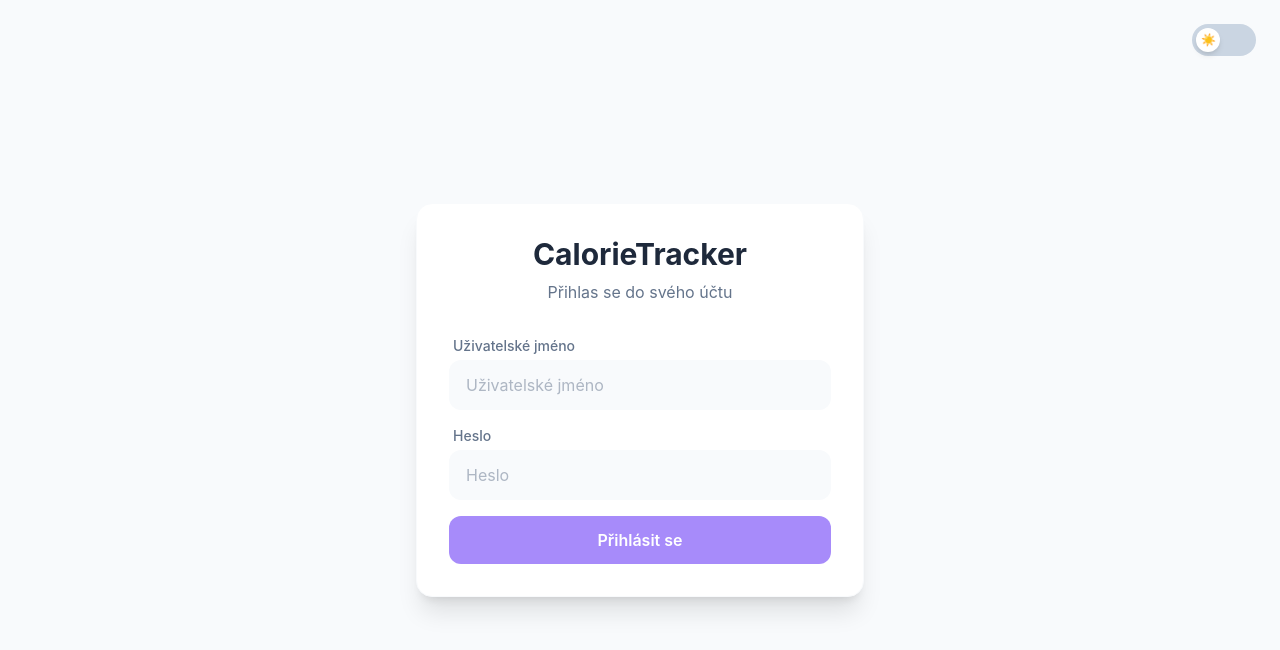
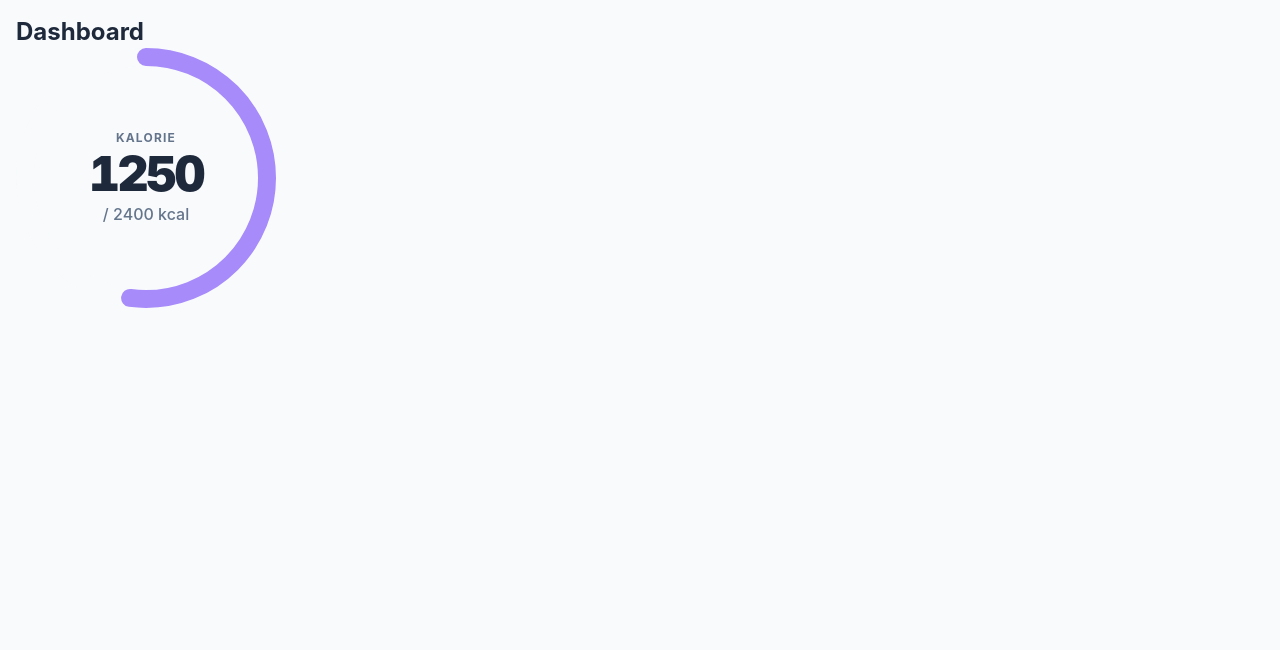
Before and after one commit to Jirotkins/CalorieTracker, a React (Vite) app in the folder frontend/: page /dashboard in a window 1280 px wide. Shown: the top 650 px of the page. Built offline with nearby package versions, Linux system fonts and the light colour scheme.

Commit message:
feat: setup routing and implement circular progress chart

```diff
--- a/frontend/package.json
+++ b/frontend/package.json
@@ -15,6 +15,7 @@
     "lucide-react": "^1.24.0",
     "react": "^19.2.7",
     "react-dom": "^19.2.7",
+    "react-router-dom": "^7.18.1",
     "tailwindcss": "^4.3.2",
     "vite-plugin-pwa": "^1.3.0"
   },
--- a/frontend/src/App.tsx
+++ b/frontend/src/App.tsx
@@ -1,7 +1,14 @@
+import { BrowserRouter, Routes, Route } from 'react-router-dom'
 import Login from './pages/Login'
+import Dashboard from './pages/Dashboard'
 
 export default function App() {
   return (
-    <Login />
+    <BrowserRouter>
+      <Routes>
+        <Route path='/' element={<Login />} />
+        <Route path='/dashboard' element={<Dashboard />} />
+      </Routes>
+    </BrowserRouter>
   )
 }
--- /dev/null
+++ b/frontend/src/components/ui/CircularProgress.tsx
@@ -0,0 +1,88 @@
+import { useEffect, useState } from "react";
+import { type MacroGoal } from "../../types/nutrition";
+
+interface CircularProgressProps {
+    data: MacroGoal;
+    size?: number; // Průměr kruhu v pixelech
+    strokeWidth?: number; // Tloušťka čáry
+    label?: string;
+}
+
+export function CircularProgress({
+    data,
+    size = 260,
+    strokeWidth = 18,
+    label = 'Kalorie'
+}: CircularProgressProps) {
+    const [progress, setProgress] = useState(0); // Pro animaci nejdříve 0
+
+    // SVG kruh
+    const radius = (size - strokeWidth) / 2;
+    const circumference = radius * 2 * Math.PI;
+
+    // Je cíl přečerpaný?
+    const isOver = data.consumed > data.goal;
+
+    // Omezení výplňe kruhu na 100% kvůli přečerpání
+    const safeGoal = data.goal > 0 ? data.goal : 1;
+    const percentage = Math.min((progress / safeGoal) * 100, 100);
+    const strokeDashoffset = circumference - (percentage / 100) * circumference;
+
+    // Progress postupně zvedneme z 0 na reálnou hodnotu
+    useEffect(() => {
+        const timer = setTimeout(() => setProgress(data.consumed), 100);
+        return () => clearTimeout(timer);
+    }, [data.consumed]);
+
+    return (
+        <div className="relative flex items-center justify-center" style={{ width: size, height: size }}>
+            {/* SVG Kruhy */}
+            <svg
+                width={size}
+                height={size}
+                viewBox={`0 0 ${size} ${size}`}
+                className="transform -rotate-90" // Otočíme kruh o 90 stupňů, aby začínal nahoře na 12 hodinách
+            >
+                {/* Podkladový prázdný kruh */}
+                <circle
+                    className="text-surface-hover dark:text-surface stroke-current"
+                    strokeWidth={strokeWidth}
+                    fill="transparent"
+                    r={radius}
+                    cx={size / 2}
+                    cy={size / 2}
+                />
+
+                {/* Barevný kruh (vyplněný podle progresu) */}
+                <circle
+                    // Pokud přečerpá, změní barvu na červenou
+                    className={`${isOver ? 'text-red-500' : 'text-brand'} stroke-current transition-all duration-1000 ease-out`}
+                    strokeWidth={strokeWidth}
+                    strokeLinecap="round" // Zakulacené konce čáry
+                    fill="transparent"
+                    r={radius}
+                    cx={size / 2}
+                    cy={size / 2}
+                    style={{
+                        strokeDasharray: circumference,
+                        strokeDashoffset: strokeDashoffset,
+                    }}
+                />
+            </svg>
+            {/* Čísla uvnitř kruhu */}
+            <div className="absolute flex flex-col items-center justify-center text-center">
+                <span className="text-text-muted font-bold text-xs uppercase tracking-widest mb-1">
+                    {label}
+                </span>
+
+                <span className={`text-5xl font-black tabular-nums tracking-tighter ${isOver ? 'text-red-500' : 'text-text-main'}`}>
+                    {data.consumed}
+                </span>
+
+                <span className="text-text-muted font-medium mt-1">
+                    / {data.goal} kcal
+                </span>
+            </div>
+        </div>
+    );
+}
--- /dev/null
+++ b/frontend/src/pages/Dashboard.tsx
@@ -0,0 +1,11 @@
+import { CircularProgress } from "../components/ui/CircularProgress";
+import { MOCK_DAILY_NUTRITION } from "../types/nutrition";
+
+export default function Dashboard() {
+    return (
+        <main className="p-4">
+            <h1 className="text-2xl font-bold"> Dashboard</h1>
+            <CircularProgress data={MOCK_DAILY_NUTRITION.calories} />
+        </main>
+    );
+}
--- /dev/null
+++ b/frontend/src/types/nutrition.ts
@@ -0,0 +1,29 @@
+
+// Rozhraní pro jedno konrétní makro
+export interface MacroGoal {
+    consumed: number;
+    goal: number;
+}
+
+// Objekt celého dne
+export interface DailyNutrition {
+    calories: MacroGoal;
+    fats: MacroGoal;
+    saturates: MacroGoal;
+    carbs: MacroGoal;
+    sugar: MacroGoal;
+    protein: MacroGoal;
+    salt: MacroGoal;
+}
+
+// Mock data prozatím
+export const MOCK_DAILY_NUTRITION:
+    DailyNutrition = {
+    calories: { consumed: 1250, goal: 2400 },
+    fats: { consumed: 85, goal: 70 },
+    saturates: { consumed: 15, goal: 10 },
+    carbs: { consumed: 200, goal: 250 },
+    sugar: { consumed: 50, goal: 50 },
+    protein: { consumed: 110, goal: 150 },
+    salt: { consumed: 3.6, goal: 5.2 }
+}
```
Also changed, not shown: frontend/src/index.css (+27 -15 lines), frontend/src/components/ui/Button.tsx (line endings or trailing spaces), frontend/src/components/ui/Input.tsx (line endings or trailing spaces), frontend/src/hooks/useTheme.ts (line endings or trailing spaces), frontend/src/services/api.ts (line endings or trailing spaces), 1 other file (tests, documents, lock files or other folders).
